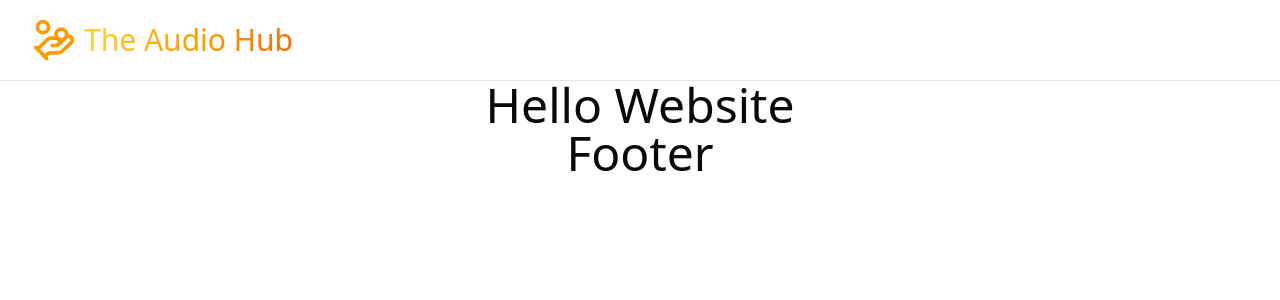
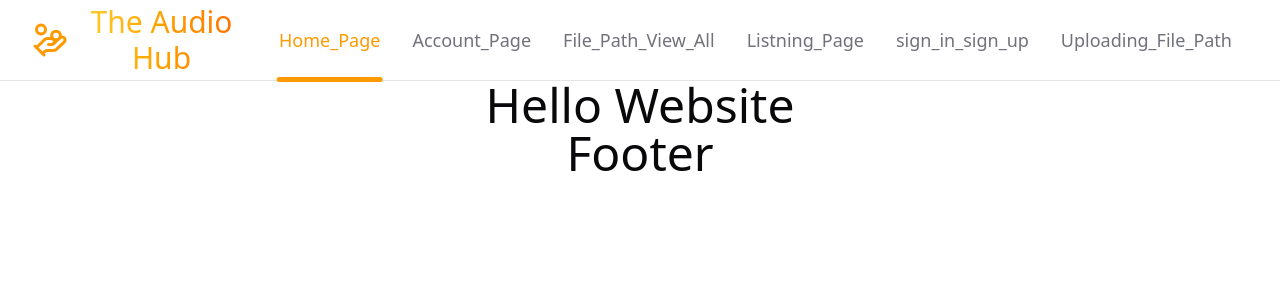
Before and after one commit to SDSU-CompE-561-Spring-2025/nba-sports-tracker, a Next.js app in the folder frontend/: page / in a window 1280 px wide. Shown: the top 300 px of the page. Built offline with nearby package versions, Linux system fonts and the light colour scheme.

Commit message:
mostly done with navbar, I understand most of it now

```diff
--- a/frontend/src/app/account_page/page.tsx
+++ b/frontend/src/app/account_page/page.tsx
@@ -0,0 +1,7 @@
+import React from 'react';
+
+function AccountPage() {
+	return <h1>account page</h1>;
+}
+
+export default AccountPage;
--- a/frontend/src/app/file_path_view_all/page.tsx
+++ b/frontend/src/app/file_path_view_all/page.tsx
@@ -0,0 +1,7 @@
+import React from 'react';
+
+function FilePathViewAll() {
+    return <h1>FilePathViewAll</h1>;
+}
+
+export default FilePathViewAll;
--- a/frontend/src/app/listening_page/page.tsx
+++ b/frontend/src/app/listening_page/page.tsx
@@ -0,0 +1,7 @@
+import React from 'react';
+
+function ListeningPage() {
+    return <h1>ListeningPage</h1>;
+}
+
+export default ListeningPage;
--- a/frontend/src/app/sign_in_sign_up/page.tsx
+++ b/frontend/src/app/sign_in_sign_up/page.tsx
@@ -0,0 +1,7 @@
+import React from 'react';
+
+function SIGNPAGE() {
+    return <h1>SIGNPAGE</h1>;
+}
+
+export default SIGNPAGE;
--- a/frontend/src/app/uploading_file_path/page.tsx
+++ b/frontend/src/app/uploading_file_path/page.tsx
@@ -0,0 +1,7 @@
+import React from 'react';
+
+function UPLOADFILE() {
+    return <h1>UPLOADFILE</h1>;
+}
+
+export default UPLOADFILE;
--- a/frontend/src/components/NavBar.tsx
+++ b/frontend/src/components/NavBar.tsx
@@ -3,7 +3,7 @@
 const navList = [
     {
         label: "Home_Page",
-        link: "/home_page",
+        link: '/',
     },
     {
         label: "Account_Page",
@@ -11,36 +11,87 @@ const navList = [
     },
     {
         label: "File_Path_View_All",
-        link: "/file_path_view_all",
+        link: '/file_path_view_all',
     },
     {
         label: "Listning_Page",
-        link: "/listening_page",
+        link: '/listening_page',
     },
     {
         label: "sign_in_sign_up",
-        link: "/sign_in_sign_up",
+        link: '/sign_in_sign_up',
     },
     {
         label: "Uploading_File_Path",
-        link: "/uploading_file_path",
+        link: '/uploading_file_path',
     }
 ]
 
 import { ThemeSwitcherButton } from "@/components/ThemeSwitcherButton";
 import { link } from "fs";
-import Logo from "@/components/Logo";
+import Logo from '@/components/Logo';
+import { buttonVariants } from '@/components/ui/button';
+import { cn } from '@/lib/utils';
+import { usePathname } from 'next/navigation';
+import Link from "next/link";
 
 function NavBar() {
+    const pathname = usePathname();
+    const isActive = pathname === '/';
+
+
     return (
      <div className={"hidden border-serperate border-b bg-background md:block"}>
         <nav className={'container flex items-center justify-between px-8'}>
             <div className={'flex h-[80px] min-h-[60px] items-center gap-x-4'}>
                 <Logo/>
+                <div className={"flex h-full"}>
+                    {navList.map((item, index) => (
+                        <NavbarItems
+                            key={item.label}
+                            link={item.link}
+                            label={item.label}
+                        />
+                    ))}
+                </div>
             </div>
         </nav>
      </div>
     );
 }
 
+interface NavbarItemProps {
+    link: string;
+    label: string;
+    clickCallBack?: () => void;
+}
+
+function NavbarItems({link, label, clickCallBack}: NavbarItemProps) {
+    const pathname = usePathname();
+    const isActive = pathname === link;
+
+    return (
+        <>
+            <div className="relative flex items-center">
+                <Link
+                    href={link}
+                    className={cn(
+                        buttonVariants({ variant: "ghost" }),
+                        "w-full justify-start text-lg text-muted-foreground hover:text-foreground",
+                        isActive && 'text-amber-500'
+                    )}
+                    onClick={() => {
+                        if (clickCallBack) clickCallBack();
+                    }}
+            >
+                    {label}
+                </Link>
+                {isActive && (
+                    <div className="absolute -bottom-[2px] left-1/2 hidden h-[5px] w-[80%] -translate-x-1/2 rounded xl bg-amber-500 md:block" />
+                )}
+            </div>
+        </>
+    )
+}
+
 export default NavBar;
```
Also changed, not shown: frontend/src/app/home_page/page.tsx (deleted).
